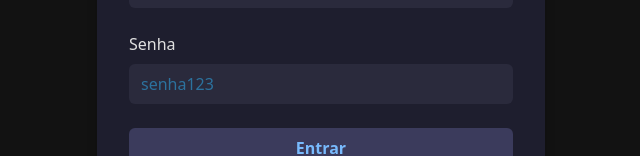
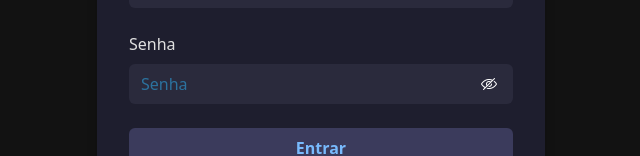
Before and after one commit to tulioanesio/task-manager, a React (Vite) app: page /Login in a window 1280 px wide. Shown: the part 389-545 px from the top of the page, without its empty margins (319-959 px from the left). Built offline with nearby package versions, Linux system fonts and the light colour scheme.

Commit message:
feat: add password reveal toggle and fix login token payload

```diff
--- a/src/pages/Login/index.jsx
+++ b/src/pages/Login/index.jsx
@@ -1,30 +1,35 @@
 import { Link, useNavigate } from "react-router-dom";
-import { useRef } from "react";
+import { useRef, useState } from "react";
 import api from "../../services/api";
 import { ToastContainer, toast } from "react-toastify";
 import "react-toastify/dist/ReactToastify.css";
+import Hide from "../../assets/Hide.png";
+import Show from "../../assets/Show.png";
 
 function Login() {
   const emailRef = useRef();
   const passwordRef = useRef();
   const navigate = useNavigate();
+  const [password, setPassword] = useState("");
+  const [isRevealPwd, setIsRevealPwd] = useState(false);
 
   async function handleSubmit(event) {
     event.preventDefault();
 
     try {
-      const { data: token } = await api.post("/login", {
+      const response = await api.post("/login", {
         email: emailRef.current.value,
         password: passwordRef.current.value,
       });
+      const token = response.data.token;
+      localStorage.setItem("token", token);
 
-      localStorage.setItem("token", token);
       navigate("/home");
     } catch (err) {
       if (err.response?.status === 404) {
-        toast.error("User not found!");
+        toast.error("Usuário não encontrado!");
       } else if (err.response?.status === 401) {
-        toast.error("Incorrect password.");
+        toast.error("Senha incorreta.");
       } else {
         toast.error(err);
       }
@@ -38,11 +43,15 @@ function Login() {
         <h1 className="text-center text-[#E0E0E0] font-bold text-2xl mb-2">
           Olá, novamente!
         </h1>
-        <p className="text-[#E0E0E0] text-md text-center">Entre na sua conta para visualizar suas tarefas</p>
+        <p className="text-[#E0E0E0] text-md text-center">
+          Entre na sua conta para visualizar suas tarefas
+        </p>
 
         <form onSubmit={handleSubmit} className="flex flex-col gap-6 my-12">
           <div className="flex flex-col gap-2">
-            <label htmlFor="email" className="text-[#E0E0E0] text-md">E-mail</label>
+            <label htmlFor="email" className="text-[#E0E0E0] text-md">
+              E-mail
+            </label>
             <input
               ref={emailRef}
               type="email"
@@ -52,15 +61,33 @@ function Login() {
             />
           </div>
           <div className="flex flex-col gap-2">
-            <label htmlFor="password" className="text-[#E0E0E0] text-md">Senha</label>
-            <input
-              ref={passwordRef}
-              type="password"
-              placeholder="senha123"
-              className="px-3 py-2 rounded-md bg-[#2A2A3C] text-[#E0E0E0] placeholder-[#2c729e] focus:outline-none focus:ring-2 focus:ring-[#4bb1f1]"
-              required
-            />
+            <label htmlFor="password" className="text-[#E0E0E0] text-md">
+              Senha
+            </label>
+            <div className="relative w-full">
+              <input
+                ref={passwordRef}
+                type={isRevealPwd ? "text" : "password"}
+                value={password}
+                onChange={(e) => setPassword(e.target.value)}
+                placeholder="Senha"
+                className="w-full pr-8 px-3 py-2 rounded-md bg-[#2A2A3C] text-[#E0E0E0] placeholder-[#2c729e] focus:outline-none focus:ring-2 focus:ring-[#4bb1f1]"
+                required
+              />
+              <div
+                className="absolute right-2 top-1/2 -translate-y-1/2 cursor-pointer rounded-full p-2 hover:bg-[#4b4b6c]"
+                title={isRevealPwd ? "Esconder senha" : "Mostrar senha"}
+                onClick={() => setIsRevealPwd((prev) => !prev)}
+              >
+                <img
+                  src={isRevealPwd ? Show : Hide}
+                  alt="Toggle password visibility"
+                  style={{ width: "16px", height: "16px" }}
+                />
+              </div>
+            </div>
           </div>
+
           <button
             type="submit"
             className="py-2 bg-[#3B3B5C] text-[#78BAFD] font-bold rounded-md hover:bg-[#4b4b6c] transition-colors"
--- a/src/pages/Register/index.jsx
+++ b/src/pages/Register/index.jsx
@@ -4,12 +4,16 @@ import api from "../../services/api";
 import { useNavigate } from "react-router-dom";
 import { ToastContainer, toast } from "react-toastify";
 import "react-toastify/dist/ReactToastify.css";
+import Hide from "../../assets/Hide.png";
+import Show from "../../assets/Show.png";
 
 function Register() {
   const nameRef = useRef();
   const emailRef = useRef();
   const passwordRef = useRef();
   const navigate = useNavigate();
+  const [password, setPassword] = useState("");
+  const [isRevealPwd, setIsRevealPwd] = useState(false);
 
   async function handleSubmit(event) {
     event.preventDefault();
@@ -23,14 +27,14 @@ function Register() {
       const token = response.data.token;
       localStorage.setItem("token", token);
 
-      toast.success("User registered successfully", {
-        autoClose: 500
+      toast.success("Usuário registrado com sucesso!", {
+        autoClose: 500,
       });
 
       setTimeout(() => navigate("/home"), 1000);
     } catch (err) {
       if (err.response?.status === 409) {
-        toast.error("This email is already in use.");
+        toast.error("Este email já está em uso.");
       } else {
         toast.error(err);
       }
@@ -44,12 +48,15 @@ function Register() {
         <h1 className="text-center text-[#E0E0E0] font-bold text-2xl mb-2">
           Cadastre-se
         </h1>
-        <p className="text-[#E0E0E0] text-md text-center">Entre na sua conta para visualizar suas tarefas</p>
+        <p className="text-[#E0E0E0] text-md text-center">
+          Entre na sua conta para visualizar suas tarefas
+        </p>
 
         <form onSubmit={handleSubmit} className="flex flex-col gap-6 my-8">
-
           <div className="flex flex-col gap-2">
-            <label htmlFor="name" className="text-[#E0E0E0] text-md">Nome</label>
+            <label htmlFor="name" className="text-[#E0E0E0] text-md">
+              Nome
+            </label>
             <input
               ref={nameRef}
               type="text"
@@ -60,7 +67,9 @@ function Register() {
           </div>
 
           <div className="flex flex-col gap-2">
-            <label htmlFor="email" className="text-[#E0E0E0] text-md">E-mail</label>
+            <label htmlFor="email" className="text-[#E0E0E0] text-md">
+              E-mail
+            </label>
             <input
               ref={emailRef}
               type="text"
@@ -71,14 +80,31 @@ function Register() {
           </div>
 
           <div className="flex flex-col gap-2">
-            <label htmlFor="password" className="text-[#E0E0E0] text-md">Senha</label>
-            <input
-              ref={passwordRef}
-              type="password"
-              placeholder="Senha"
-              className="px-3 py-2 rounded-md bg-[#2A2A3C] text-[#E0E0E0] placeholder-[#2c729e] focus:outline-none focus:ring-2 focus:ring-[#4bb1f1]"
-              required
-            />
+            <label htmlFor="password" className="text-[#E0E0E0] text-md">
+              Senha
+            </label>
+            <div className="relative w-full">
+              <input
+                ref={passwordRef}
+                type={isRevealPwd ? "text" : "password"}
+                value={password}
+                onChange={(e) => setPassword(e.target.value)}
+                placeholder="Senha"
+                className="w-full pr-8 px-3 py-2 rounded-md bg-[#2A2A3C] text-[#E0E0E0] placeholder-[#2c729e] focus:outline-none focus:ring-2 focus:ring-[#4bb1f1]"
+                required
+              />
+              <div
+                className="absolute right-2 top-1/2 -translate-y-1/2 cursor-pointer rounded-full p-2 hover:bg-[#4b4b6c]"
+                title={isRevealPwd ? "Esconder senha" : "Mostrar senha"}
+                onClick={() => setIsRevealPwd((prev) => !prev)}
+              >
+                <img
+                  src={isRevealPwd ? Show : Hide}
+                  alt="Toggle password visibility"
+                  style={{ width: "16px", height: "16px" }}
+                />
+              </div>
+            </div>
           </div>
 
           <button
--- a/src/services/api.js
+++ b/src/services/api.js
@@ -1,7 +1,8 @@
 import axios from "axios";
 
 const api = axios.create({
-  baseURL: "https://taskmanager-api-omfs.onrender.com",
+  baseURL: "http://localhost:3000",
+  //https://taskmanager-api-omfs.onrender.com
 });
 
 api.interceptors.request.use((config) => {
```
Also changed, not shown: src/assets/Hide.png (added), src/assets/Show.png (added).
